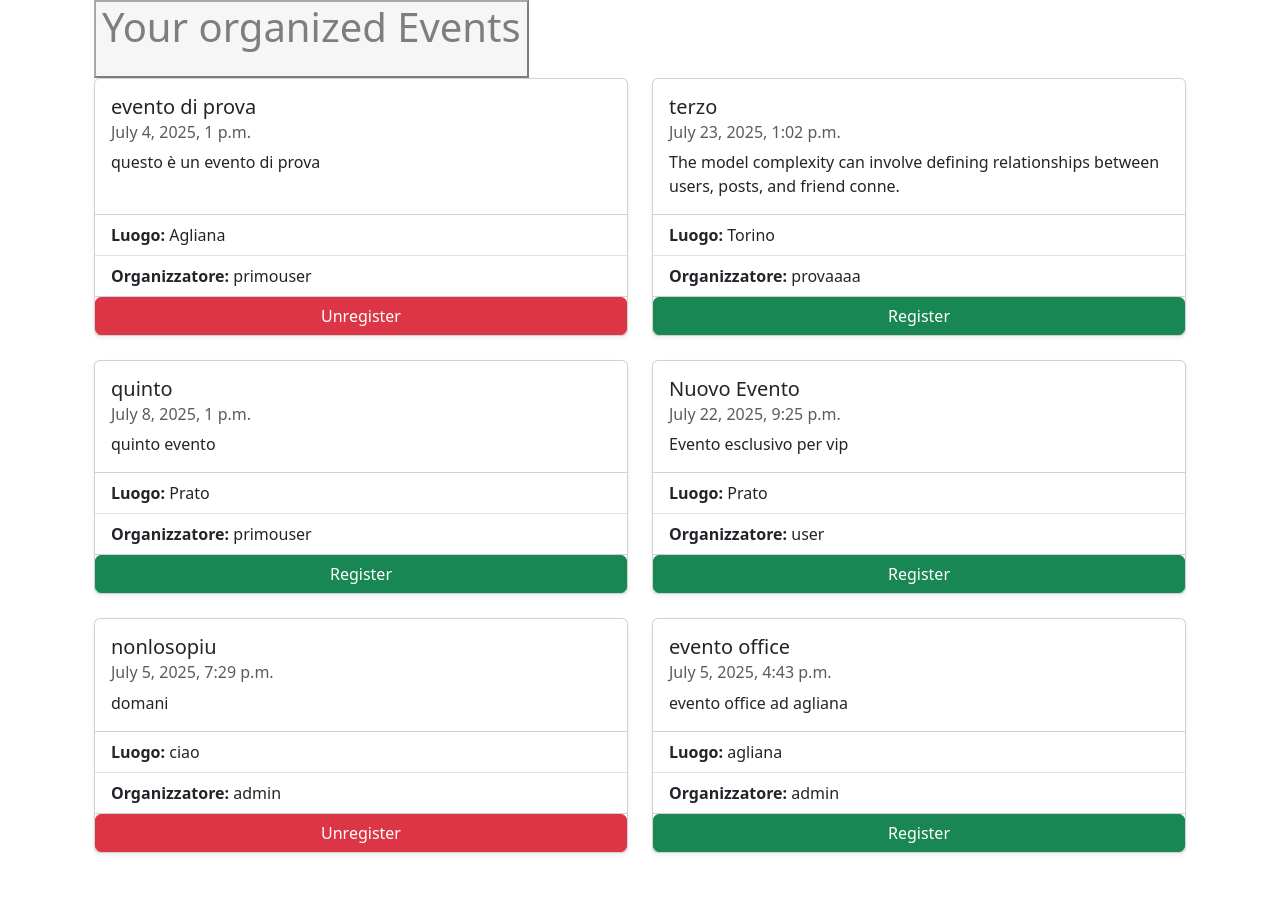
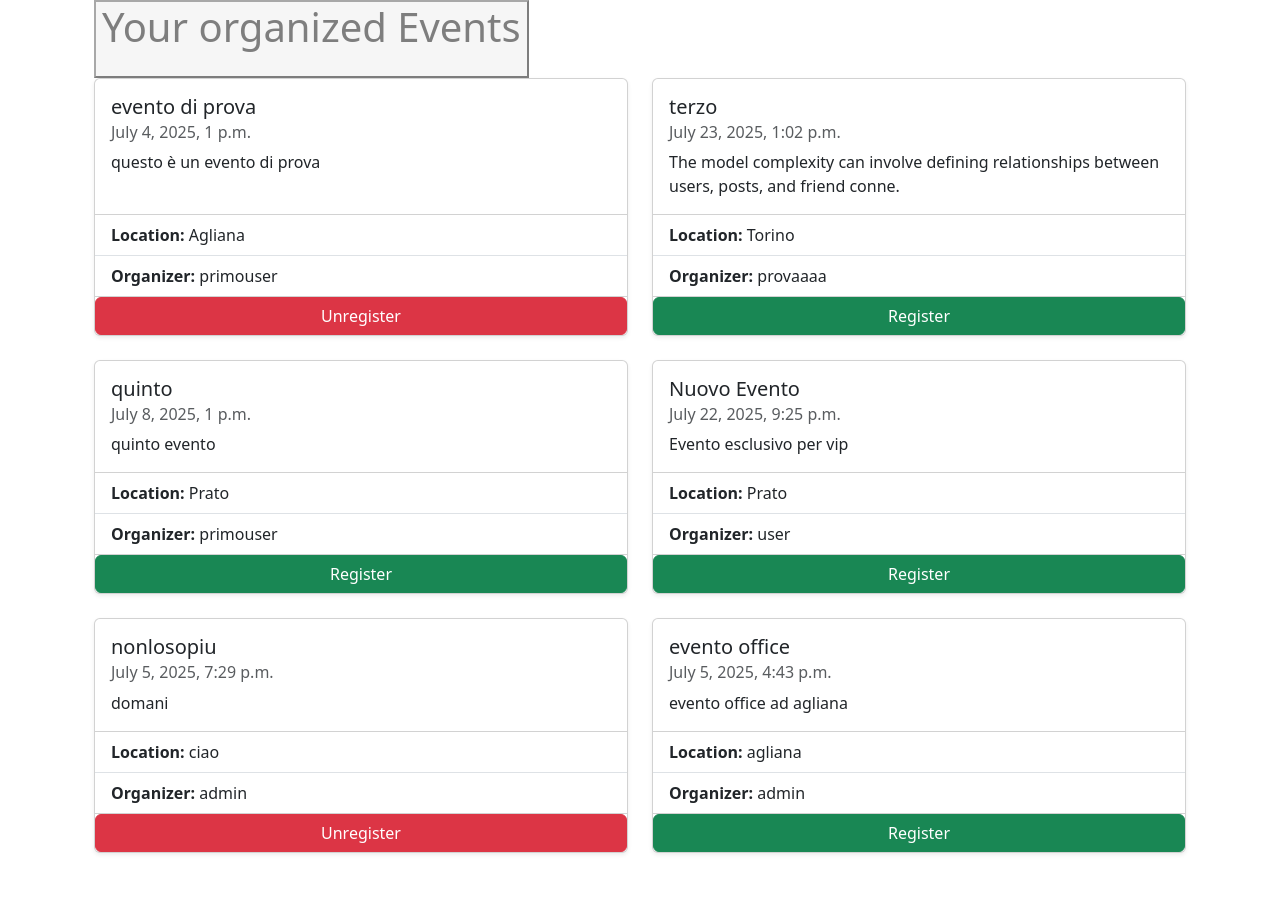
Before and after one commit to stefanomagnolfiunifi/EventManagementSystem, a Django app: page /events/ in a window 1280 px wide. Shown: the part 206-1107 px from the top of the page. Run offline with Django 5.2, Linux system fonts and the light colour scheme; a user stored in the database is signed in; data comes from the database, SQL or seed files in the repository; both versions use the stored data as it was after the commit.

Commit message:
FEAT: added list of attendees in organized_events

```diff
--- a/events/templates/events/event_list.html
+++ b/events/templates/events/event_list.html
@@ -27,8 +27,8 @@
                             <p class="card-text">{{ event.description }}</p>
                         </div>
                         <ul class="list-group list-group-flush">
-                            <li class="list-group-item"><strong>Luogo:</strong> {{ event.location }}</li>
-                            <li class="list-group-item"><strong>Organizzatore:</strong> {{ event.organizer.username }}</li>
+                            <li class="list-group-item"><strong>Location:</strong> {{ event.location }}</li>
+                            <li class="list-group-item"><strong>Organizer:</strong> {{ event.organizer.username }}</li>
                         </ul>
                         {% if event in participated_events %}
                             <a href="{% url 'events:unregister_to_event' event.id %}" class="btn btn-danger">Unregister</a>
@@ -54,8 +54,8 @@
                             <p class="card-text">{{ event.description }}</p>
                         </div>
                         <ul class="list-group list-group-flush">
-                            <li class="list-group-item"><strong>Luogo:</strong> {{ event.location }}</li>
-                            <li class="list-group-item"><strong>Organizzatore:</strong> {{ event.organizer.username }}</li>
+                            <li class="list-group-item"><strong>Location:</strong> {{ event.location }}</li>
+                            <li class="list-group-item"><strong>Organizer:</strong> {{ event.organizer.username }}</li>
                         </ul>
                         <a href="{% url 'events:unregister_to_event' event.id %}" class="btn btn-danger">Unregister</a>
                     </div>
@@ -77,9 +77,20 @@
                             <p class="card-text">{{ event.description }}</p>
                         </div>
                         <ul class="list-group list-group-flush">
-                            <li class="list-group-item"><strong>Luogo:</strong> {{ event.location }}</li>
-                            <li class="list-group-item"><strong>Organizzatore:</strong> {{ event.organizer.username }}</li>
-                        </ul>
+                            <li class="list-group-item"><strong>Location:</strong> {{ event.location }}</li>
+                            <li class="list-group-item"><strong>Organizer:</strong> {{ event.organizer.username }}</li>
+                            <li class="list-group-item"><strong>Attendees</strong>
+
+                                {% if event.registrations.all %}
+                                <ul>
+                                    {% for attendee in event.registrations.all %}
+                                        <li>{{ attendee.username }}</li>
+                                    {% endfor %}
+                                </ul>
+                                {% else %}
+                                    <span>No attendees yet.</span>
+                                {% endif %}
+                                </ul></li>
                         <div class="d-flex justify-content-between p-3">
                             <a href="{% url 'events:update_event' event.id%}" class="btn btn-primary col-4">Update</a>
                             <a href="{% url 'events:delete_event' event.id%}" class="btn btn-danger col-4">Delete</a>
--- a/events/views.py
+++ b/events/views.py
@@ -11,6 +11,7 @@ def event_list(request):
     events = Event.objects.all()
     participated_events = events.filter(registrations=request.user)
     organized_events = events.filter(organizer=request.user)
+
     return render(request, 'events/event_list.html', {'events': events, 'participated_events' : participated_events, 'organized_events': organized_events})
 
 
```
Also changed, not shown: db.sqlite3.
